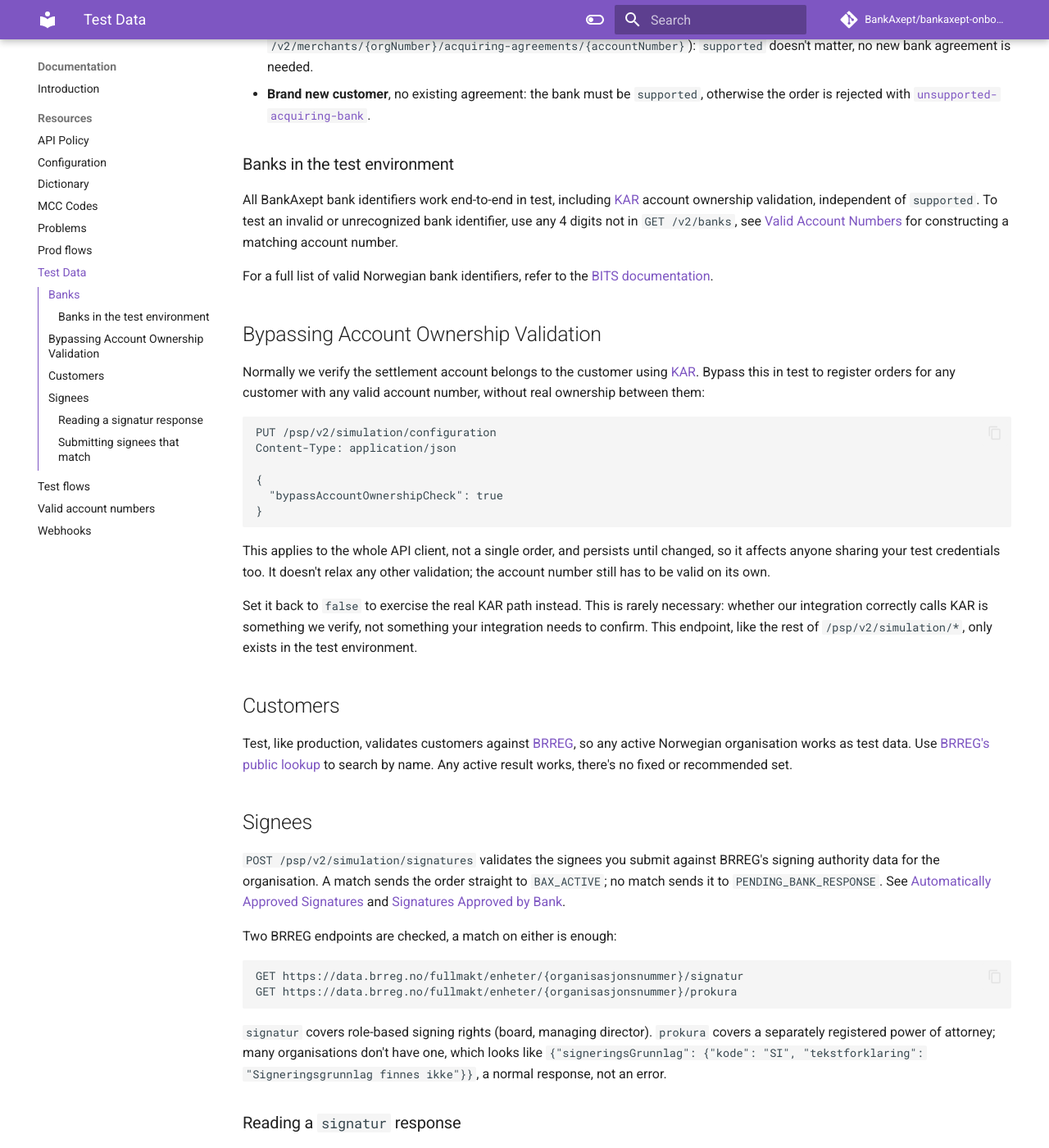
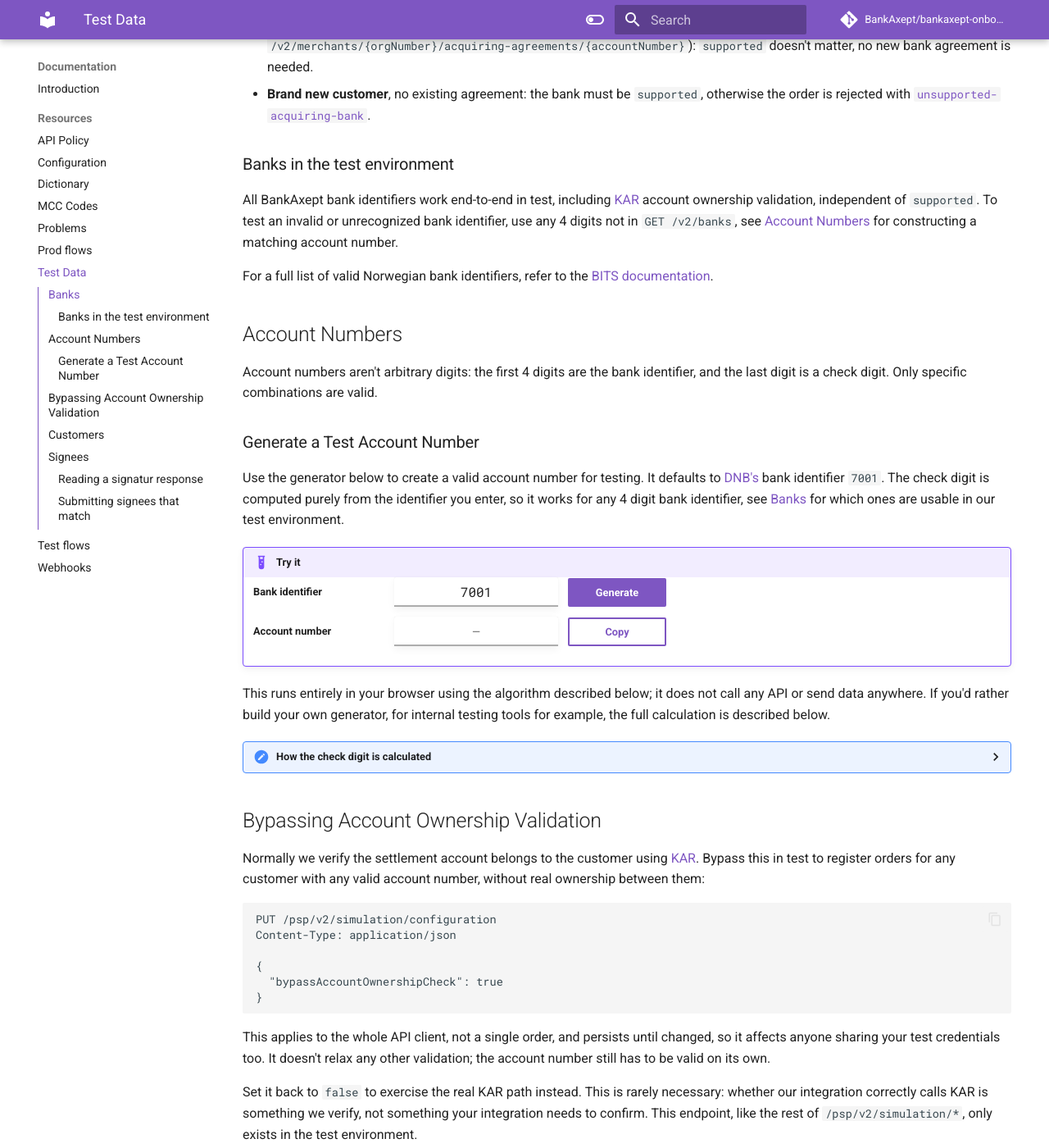
Before and after one commit to BankAxept/bankaxept-onboarding-external-documentation, an MkDocs documentation site: the page built from docs/test_data.md, in a window 1280 px wide and 1400 px high, scrolled down 1107 px. Shown: the whole window at 82% size. Built offline with MkDocs 1.6.1 and Material for MkDocs 9.7.7, drawn with Linux system fonts in a browser that asks for light colours; comment, search, counter and statistics services are not loaded; some of the changed text lies outside the part shown.

Commit message:
Fold Valid Account Numbers into Test Data (#70)
* Rewrite Getting Started test section as a short pointer to Test Data (#58)

Replaces the detailed, outdated inline mechanics (which incorrectly
claimed only DNB bank reg numbers work in test, and used stale
'bank reg number' terminology) with a short pointer to the Test Data
page, mirroring the Production section's style.

* Clarify Test Data instructions in getting_started.md

Updated the language for clarity in the Test section.

Co-authored-by: Copilot Autofix powered by AI <175728472+Copilot@users.noreply.github.com>

* Fold Valid Account Numbers into Test Data as a subsection (#69)

Moves the modulus-11 explanation and account number generator widget
into test_data.md as a new '## Account Numbers' section, right after
Banks. Removes the standalone nav entry and updates inbound
references.

The detailed structure/calculation walkthrough is now collapsed by
default in a <details markdown="1"> block (requires enabling
md_in_html so the nested markdown, headings, links, code blocks,
actually renders instead of being left as literal text), since it's
reference material most readers won't need; the generator widget
itself stays visible.

* Fix formatting of test order construction steps

Co-authored-by: Copilot Autofix powered by AI <175728472+Copilot@users.noreply.github.com>

* Demote math walkthrough sub-steps from headings to bold labels

Structure/Calculation/Weights/Multiply and Sum/Modulo Operation/Check
Digit were cluttering the sidebar nav and page TOC despite being
inside a collapsed details block. No inbound links referenced their
anchors, so converting them to bold inline labels removes them from
the TOC entirely without losing the visual structure.

* Replace orphaned modulus-11 opener with a short account-number structure summary

Moves the modulus-11 mention into the collapsed Calculation step
where it belongs, and gives the section a short, useful intro instead:
first 4 digits are the bank identifier, last digit is a check digit.

* Fix comma pile-up in account number structure sentence

* Explain why someone might want the full calculation: building their own internal test tooling

---------

Co-authored-by: Copilot Autofix powered by AI <175728472+Copilot@users.noreply.github.com>

````diff
--- a/docs/assets/javascripts/account-number-generator.js
+++ b/docs/assets/javascripts/account-number-generator.js
@@ -1,5 +1,5 @@
 // Weights applied to the first 10 digits of a Norwegian bank account number,
-// left to right, as described in valid_account_numbers.md.
+// left to right, as described in test_data.md's Account Numbers section.
 const ACCOUNT_NUMBER_WEIGHTS = [5, 4, 3, 2, 7, 6, 5, 4, 3, 2];
 
 function randomDigit() {
--- a/docs/test_data.md
+++ b/docs/test_data.md
@@ -2,7 +2,7 @@
 
 To construct a complete, working test order from scratch, you need four things:
 
-1. A settlement account for a real [bank identifier](#banks).
+1. A settlement account for a real [bank identifier](#banks); see [Account Numbers](#account-numbers) for generating one.
 2. A real organisation from [BRREG](#customers).
 3. A decision: [bypass account ownership validation](#bypassing-account-ownership-validation), since a BRREG organisation and a generated account number have no real ownership relationship, or use a real customer-account number relationship instead.
 4. [Signees](#signees) that either match BRREG's registered signing combination, for automatic approval (see [Automatically Approved Signatures](./test_flows.md#automatically-approved-signatures)), or deliberately don't, to send the order to the bank for review instead (see [Signatures Approved by Bank](./test_flows.md#signatures-approved-by-bank) and [Signatures Rejected by Bank](./test_flows.md#signatures-rejected-by-bank)).
@@ -41,9 +41,96 @@ A new BankAxept merchant agreement needs an existing settlement account. `suppor
 
 ### Banks in the test environment
 
-All BankAxept bank identifiers work end-to-end in test, including [KAR](dictionary.md) account ownership validation, independent of `supported`. To test an invalid or unrecognized bank identifier, use any 4 digits not in `GET /v2/banks`, see [Valid Account Numbers](./valid_account_numbers.md) for constructing a matching account number.
+All BankAxept bank identifiers work end-to-end in test, including [KAR](dictionary.md) account ownership validation, independent of `supported`. To test an invalid or unrecognized bank identifier, use any 4 digits not in `GET /v2/banks`, see [Account Numbers](#account-numbers) for constructing a matching account number.
 
 For a full list of valid Norwegian bank identifiers, refer to the [BITS documentation](https://www.bits.no/document/iban/).
+
+## Account Numbers
+
+Account numbers aren't arbitrary digits: the first 4 digits are the bank identifier, and the last digit is a check digit. Only specific combinations are valid.
+
+### Generate a Test Account Number
+
+Use the generator below to create a valid account number for testing. It defaults to [DNB's](dictionary.md) bank identifier `7001`. The check digit is computed purely from the identifier you enter, so it works for any 4 digit bank identifier, see [Banks](#banks) for which ones are usable in our test environment.
+
+<div class="admonition example">
+<p class="admonition-title">Try it</p>
+<div class="account-number-generator">
+  <div class="account-number-generator__row">
+    <label class="account-number-generator__label" for="account-number-bank-reg-number">Bank identifier</label>
+    <input class="md-input account-number-generator__input" type="text" id="account-number-bank-reg-number" value="7001" maxlength="4" inputmode="numeric" pattern="\d{4}">
+    <button class="md-button md-button--primary account-number-generator__button" id="account-number-generate" type="button">Generate</button>
+  </div>
+  <div class="account-number-generator__row">
+    <label class="account-number-generator__label" for="account-number-result-value">Account number</label>
+    <input class="md-input account-number-generator__input" type="text" id="account-number-result-value" readonly placeholder="—">
+    <button class="md-button account-number-generator__button" id="account-number-copy" type="button" disabled>Copy</button>
+  </div>
+  <p id="account-number-error" class="account-number-error" role="alert"></p>
+  <p id="account-number-status" class="account-number-generator__sr-only" role="status"></p>
+</div>
+</div>
+
+This runs entirely in your browser using the algorithm described below; it does not call any API or send data anywhere. If you'd rather build your own generator, for internal testing tools for example, the full calculation is described below.
+
+<details markdown="1">
+<summary>How the check digit is calculated</summary>
+
+**Structure.** A Norwegian bank account number consists of 11 digits, where the first 4 digits represent the [bank identifier](dictionary.md) and the last digit is a check digit.
+
+**Calculation.** The check digit is validated using the modulus 11 algorithm. To display the calculation, we will use the following example account number:
+```
+15067328555
+```
+
+
+**Weights.** Assign weights to the first 10 digits of the account number. The weights are: 2, 3, 4, 5, 6, 7, 2, 3, 4, 5 (repeating after 7), starting from the digit immediately before the check digit and moving left.
+```
+5 (weight 2)
+5 (weight 3)
+8 (weight 4)
+2 (weight 5)
+3 (weight 6)
+7 (weight 7)
+6 (weight 2)
+0 (weight 3)
+5 (weight 4)
+1 (weight 5)
+```
+
+**Multiply and sum.** Multiply each digit by its corresponding weight and sum the results:
+```
+5 * 2 = 10
+5 * 3 = 15
+8 * 4 = 32
+2 * 5 = 10
+3 * 6 = 18
+7 * 7 = 49
+6 * 2 = 12
+0 * 3 = 0
+5 * 4 = 20
+1 * 5 = 5
+```
+
+The sum is
+```
+10 + 15 + 32 + 10 + 18 + 49 + 12 + 0 + 20 + 5 = 171
+```
+
+**Modulo operation.** Now, take the sum and divide it by 11 and find the remainder:
+```
+171 % 11 = 6
+```
+
+**Check digit.** Subtract the remainder from 11 to get the check digit:
+```
+11 - 6 = 5
+```
+It is important to note that if the result is 11, the check digit is 0. If the result is 10, the account number is invalid.
+
+In this case, the check digit is 5, which matches the last digit of the account number. Therefore, the account number **15067328555** is valid.
+
+</details>
 
 ## Bypassing Account Ownership Validation
 
--- a/mkdocs.yml
+++ b/mkdocs.yml
@@ -22,7 +22,6 @@ nav:
           - Prod flows: prod_flows.md
           - Test Data: test_data.md
           - Test flows: test_flows.md
-          - Valid account numbers: valid_account_numbers.md
           - Webhooks: webhooks.md
 extra_javascript:
   - https://cdn.jsdelivr.net/npm/mermaid/dist/mermaid.min.js
@@ -58,6 +57,7 @@ theme:
       accent: purple
   copyright: Copyright &copy; 2023 ePayment team
 markdown_extensions:
+  - md_in_html
   - pymdownx.superfences:
       custom_fences:
         - name: mermaid
````
Also changed, not shown: docs/valid_account_numbers.md (deleted, +0 -87 lines).
